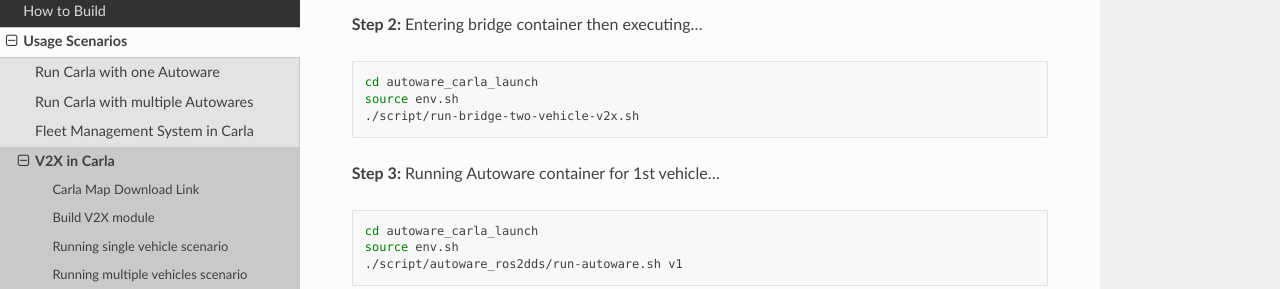
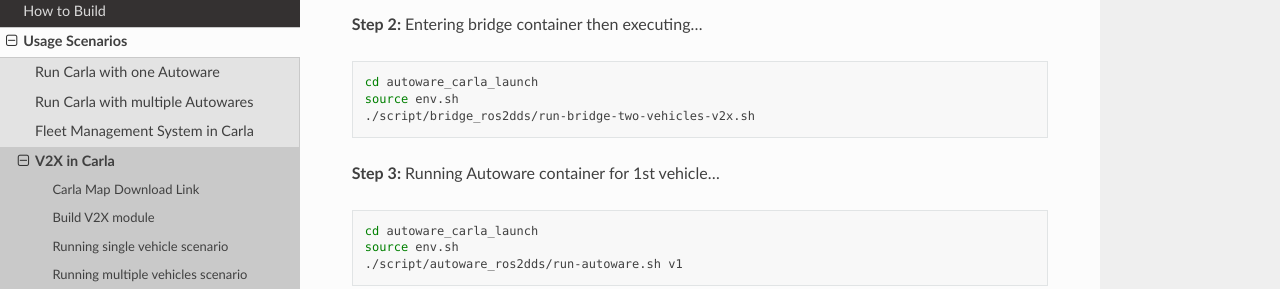
Before and after one commit to evshary/autoware_carla_launch, a Sphinx documentation site: the page built from docs/scenarios/v2x.rst, in a window 1280 px wide and 900 px high, scrolled down 2109 px. Shown: the part 168-457 px from the top of the window. Built offline with Sphinx 7.4.7 and the Read the Docs theme 3.1.0, drawn with Linux system fonts in a browser that asks for light colours.

Commit message:
Support running in rmw_zenoh mode (#165)
* use new zenoh_carla_bridge submodule: support rmw_zenoh mode

* Install and build rmw_zenoh

* support running in rmw_zenoh mode, with automated launch file replacing

* fix document

```diff
--- a/docs/scenarios/v2x.rst
+++ b/docs/scenarios/v2x.rst
@@ -94,7 +94,7 @@
 
    cd autoware_carla_launch
    source env.sh
-   ./script/run-bridge-two-vehicle-v2x.sh
+   ./script/bridge_ros2dds/run-bridge-two-vehicles-v2x.sh
 
 **Step 3:** Running Autoware container for 1st vehicle...
 
```
Also changed, not shown: 13 other files.
